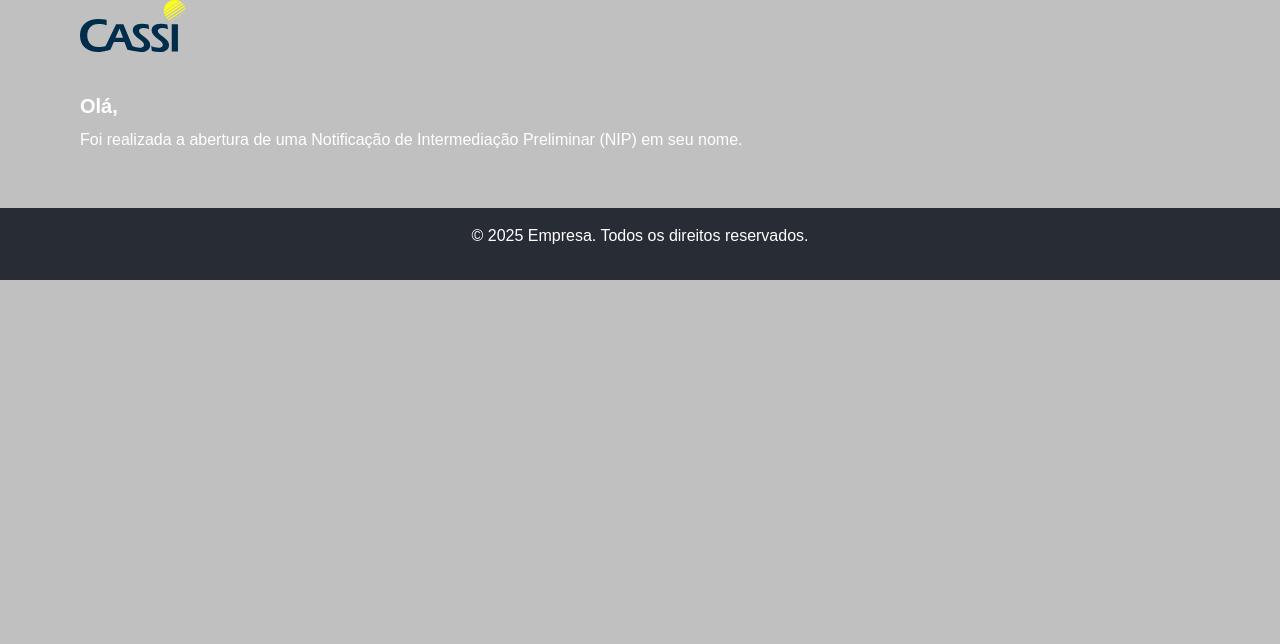
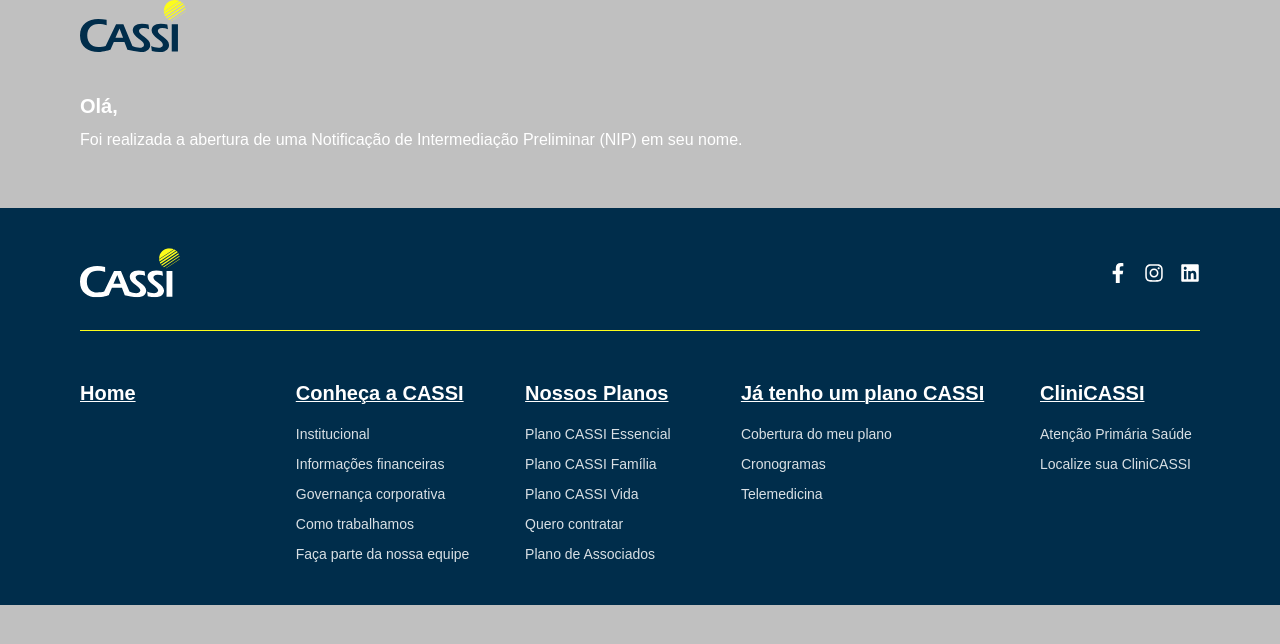
Before and after one commit to gustavonbarboza/Processo-Seletivo-CastGroup, a React (Create React App) app: page / in a window 1280 px wide. Shown: the top 644 px of the page. Built offline with nearby package versions, Linux system fonts and the light colour scheme.

Commit message:
Criação do Footer

```diff
--- a/src/components/Footer/index.jsx
+++ b/src/components/Footer/index.jsx
@@ -1,10 +1,61 @@
-import { Container } from './styles';
+import {   FooterContainer, FooterContent, Logo, SiteMap, FooterColuna, FooterTitle, FooterLink, SocialIcons } from './styles';
+import ImgLogo from '../../assets/images/logo/web-logo-cassi (white).svg';
+import { FaFacebookF, FaInstagram, FaLinkedin } from 'react-icons/fa';
 
 function Footer() {
   return (
-    <Container>
-      <p>© {new Date().getFullYear()} Empresa. Todos os direitos reservados.</p>
-    </Container>
+    <FooterContainer>
+      <FooterContent>
+        <Logo>
+          <img src={ImgLogo} alt="Logo Cassi" />
+          <SocialIcons>
+            <FaFacebookF />
+            <FaInstagram />
+            <FaLinkedin />
+          </SocialIcons>
+        </Logo>
+
+        <div className="divider" />
+
+        <SiteMap>
+          <FooterColuna>
+            <FooterTitle>Home</FooterTitle>
+          </FooterColuna>
+
+          <FooterColuna>
+            <FooterTitle>Conheça a CASSI</FooterTitle>
+            <FooterLink href="#">Institucional</FooterLink>
+            <FooterLink href="#">Informações financeiras</FooterLink>
+            <FooterLink href="#">Governança corporativa</FooterLink>
+            <FooterLink href="#">Como trabalhamos</FooterLink>
+            <FooterLink href="#">Faça parte da nossa equipe</FooterLink>
+          </FooterColuna>
+
+          <FooterColuna>
+            <FooterTitle>Nossos Planos</FooterTitle>
+            <FooterLink href="#">Plano CASSI Essencial</FooterLink>
+            <FooterLink href="#">Plano CASSI Família</FooterLink>
+            <FooterLink href="#">Plano CASSI Vida</FooterLink>
+            <FooterLink href="#">Quero contratar</FooterLink>
+            <FooterLink href="#">Plano de Associados</FooterLink>
+          </FooterColuna>
+
+          <FooterColuna>
+            <FooterTitle>Já tenho um plano CASSI</FooterTitle>
+            <FooterLink href="#">Cobertura do meu plano</FooterLink>
+            <FooterLink href="#">Cronogramas</FooterLink>
+            <FooterLink href="#">Telemedicina</FooterLink>
+          </FooterColuna>
+
+          <FooterColuna>
+            <FooterTitle>CliniCASSI</FooterTitle>
+            <FooterLink href="#">Atenção Primária Saúde</FooterLink>
+            <FooterLink href="#">Localize sua CliniCASSI</FooterLink>
+          </FooterColuna>
+
+        </SiteMap>
+      </FooterContent>
+    </FooterContainer>
   );
 }
 
--- a/src/components/Footer/styles.jsx
+++ b/src/components/Footer/styles.jsx
@@ -1,9 +1,81 @@
 import styled from 'styled-components';
 
-export const Container = styled.footer`
-  background-color: #282c34;
-  padding: 1rem;
+export const FooterContainer = styled.footer`
+  background-color: #002D4B;
   color: white;
-  text-align: center;
-  margin-top: auto;
+  height: 375;
+  padding-top: 40px;
+  padding-right: 80px;
+  padding-bottom: 40px;
+  padding-left: 80px;
+  gap: 32px;
 `;
+
+export const FooterContent = styled.div`
+  display: flex;
+  flex-direction: column;
+  gap: 32px;
+
+  .divider {
+    width: 100%;
+    border-bottom: 1px solid #FCFC1B;
+    margin-bottom: 16px;
+  }
+`;
+
+export const Logo = styled.div`
+  display: flex;
+  justify-content: space-between;
+  align-items: center;
+
+  img {
+    height: 50px;
+  }
+`;
+
+export const SocialIcons = styled.div`
+  display: flex;
+  gap: 16px;
+
+  svg {
+    color: white;
+    font-size: 20px;
+    cursor: pointer;
+  }
+`;
+
+export const SiteMap = styled.div`
+  display: flex;
+  justify-content: space-between;
+  flex-wrap: wrap;
+  gap: 24px;
+`;
+
+export const FooterColuna = styled.div`
+  display: flex;
+  flex-direction: column;
+  gap: 8px;
+  min-width: 160px;
+`;
+
+export const FooterTitle = styled.h4`
+  font-weight: 700;
+  font-size: 20px;
+  line-height: 28px;
+  letter-spacing: 0%;
+  vertical-align: middle;
+  text-decoration: underline;
+  text-decoration-style: solid;
+  text-decoration-thickness: 0%;
+`;
+
+export const FooterLink = styled.a`
+  font-size: 14px;
+  text-decoration: none;
+  color: white;
+  opacity: 0.85;
+  font-weight: 400;
+  line-height: 22px;
+  letter-spacing: 0%;
+  vertical-align: middle;
+`;
```
Also changed, not shown: src/assets/images/logo/web-logo-cassi (white).svg (added).
